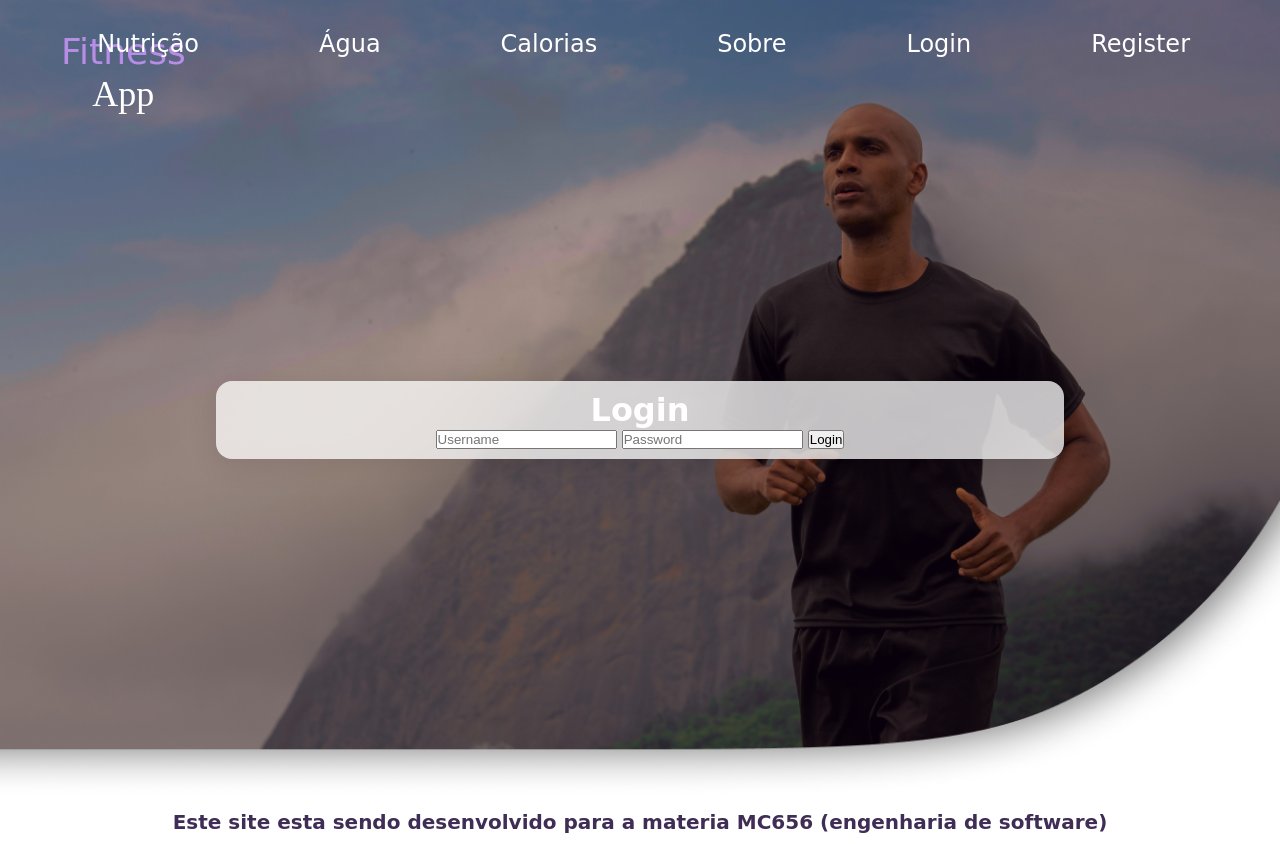
After one commit to gbuzzetti/mc656-project, a Flask app: page /login in a window 1280 px wide. The commit adds this page. Run offline with Flask 2, Linux system fonts and the light colour scheme; some web fonts are replaced.

Commit message:
implementação inicial de login

```diff
--- a/fitness_app/app/__init__.py
+++ b/fitness_app/app/__init__.py
@@ -1,8 +1,59 @@
 from flask import Flask
+from flask_sqlalchemy import SQLAlchemy
+from flask_login import UserMixin, login_user, LoginManager, login_required, logout_user, current_user
+import os
+from flask_wtf import FlaskForm
+from wtforms import StringField, PasswordField, SubmitField
+from wtforms.validators import InputRequired, Length, ValidationError
+from flask_bcrypt import Bcrypt
+
+db = SQLAlchemy()
+bcrypt = Bcrypt()
+login_manager = LoginManager()
+
+@login_manager.user_loader
+def load_user(user_id):
+    return User.query.get(int(user_id))
+
+
+class User(db.Model, UserMixin):
+    id = db.Column(db.Integer, primary_key=True)
+    username = db.Column(db.String(20), nullable=False, unique=True)
+    password = db.Column(db.String(80), nullable=False)
+
+class RegisterForm(FlaskForm):
+    username = StringField(validators=[InputRequired(), Length(min=4, max=20)], render_kw={"placeholder": "Username"})
+
+    password = PasswordField(validators=[InputRequired(), Length(min=4, max=20)], render_kw={"placeholder": "Password"})
+
+    submit = SubmitField("Register")
+
+    def validate_username(self, username):
+        existing_user_username  = User.query.filter_by(username=username.data).first()
+
+        if existing_user_username:
+            raise ValidationError("Esse nome de usuário já existe. Escolha um diferente")
+
+class LoginForm(FlaskForm):
+    username = StringField(validators=[InputRequired(), Length(min=4, max=20)], render_kw={"placeholder": "Username"})
+
+    password = PasswordField(validators=[InputRequired(), Length(min=4, max=20)], render_kw={"placeholder": "Password"})
+
+    submit = SubmitField("Login")
+
 
 
 def create_app():
     app = Flask(__name__)
+
+    db_path = os.path.join(os.path.abspath(os.path.dirname(__file__)), '..', 'database.db')
+    app.config['SQLALCHEMY_DATABASE_URI'] = f'sqlite:///{db_path}'
+    app.config['SECRET_KEY'] = 'fitnessappkeydatabase'
+    db.init_app(app)
+    bcrypt.init_app(app)
+    login_manager.init_app(app)
+    login_manager.login_view = "login"
+
     # app.config.from_object('config.Config')
 
     from .routes import main_bp
--- a/fitness_app/app/routes.py
+++ b/fitness_app/app/routes.py
@@ -1,7 +1,9 @@
-from flask import Blueprint, jsonify, render_template, request
+from flask import Blueprint, jsonify, render_template, request, redirect, url_for
 from app.features.calorias.calculo_calorias_diarias import calcular_gasto_calorico_diario
 from app.features.imc.calculo_imc import calcular_imc
 from app.features.agua.recomendacao_agua import calcular_recomendacao_agua
+from app import LoginForm, RegisterForm, bcrypt, db, User
+from flask_login import login_required, login_user, logout_user
 
 main_bp = Blueprint('main', __name__)
 
@@ -59,3 +61,41 @@ def water():
 @main_bp.route('/about')
 def about():
     return render_template('about.html')
+
+@main_bp.route('/login', methods=['GET', 'POST'])
+def login():
+    form = LoginForm()
+    if form.validate_on_submit():
+        user = User.query.filter_by(username=form.username.data).first()
+        if user:
+            if bcrypt.check_password_hash(user.password, form.password.data):
+                login_user(user)
+                return redirect(url_for('main.dashboard'))
+
+    return render_template('login.html', form=form)
+
+@main_bp.route('/register', methods=['GET', 'POST'])
+def register():
+    form = RegisterForm()
+
+    if form.validate_on_submit():
+        hashed_password = bcrypt.generate_password_hash(form.password.data)
+        new_user = User(username=form.username.data, password=hashed_password)
+        db.session.add(new_user)
+        db.session.commit()
+
+        return redirect(url_for('main.login'))
+
+    return render_template('register.html', form=form)
+
+@main_bp.route('/dashboard', methods=['GET', 'POST'])
+@login_required
+def dashboard():
+    return render_template('dashboard.html')
+
+
+@main_bp.route('/logout', methods=['GET', 'POST'])
+@login_required
+def logout():
+    logout_user()
+    return redirect(url_for('main.login'))
--- a/fitness_app/app/templates/layout.html
+++ b/fitness_app/app/templates/layout.html
@@ -18,6 +18,8 @@
             <a href="/water">Água</a>
             <a href="/calories">Calorias</a>
             <a href="/about">Sobre</a>
+            <a href="/login">Login</a>
+            <a href="/register">Register</a>
         </nav>
         {% block content %}
         <!-- conteudo a ser mostrado -->
--- /dev/null
+++ b/fitness_app/app/templates/login.html
@@ -0,0 +1,18 @@
+{% extends "layout.html" %}
+
+{% block content %}
+    <div class="blur-background-calories">
+        <div class="login">
+            <h1>Login</h1>
+
+            <form method="POST" action="">
+                {{ form.hidden_tag() }}
+                {{ form.username() }}
+                {{ form.password() }}
+                {{ form.submit() }}
+            </form>
+
+
+        </div>
+    </div>
+{% endblock %}
--- a/fitness_app/run.py
+++ b/fitness_app/run.py
@@ -1,6 +1,7 @@
 from app import  create_app
+from create_db_app import app
 
-app = create_app()
+# app = create_app()
 
 if __name__ == "__main__":
     app.run(debug=True, port=5001)
```
Also changed, not shown: fitness_app/app/templates/dashboard.html (added, +11 -0 lines), fitness_app/app/templates/register.html (added, +17 -0 lines), fitness_app/create_db_app.py (added, +7 -0 lines), fitness_app/database.db (added), fitness_app/instance/database.db (added).
